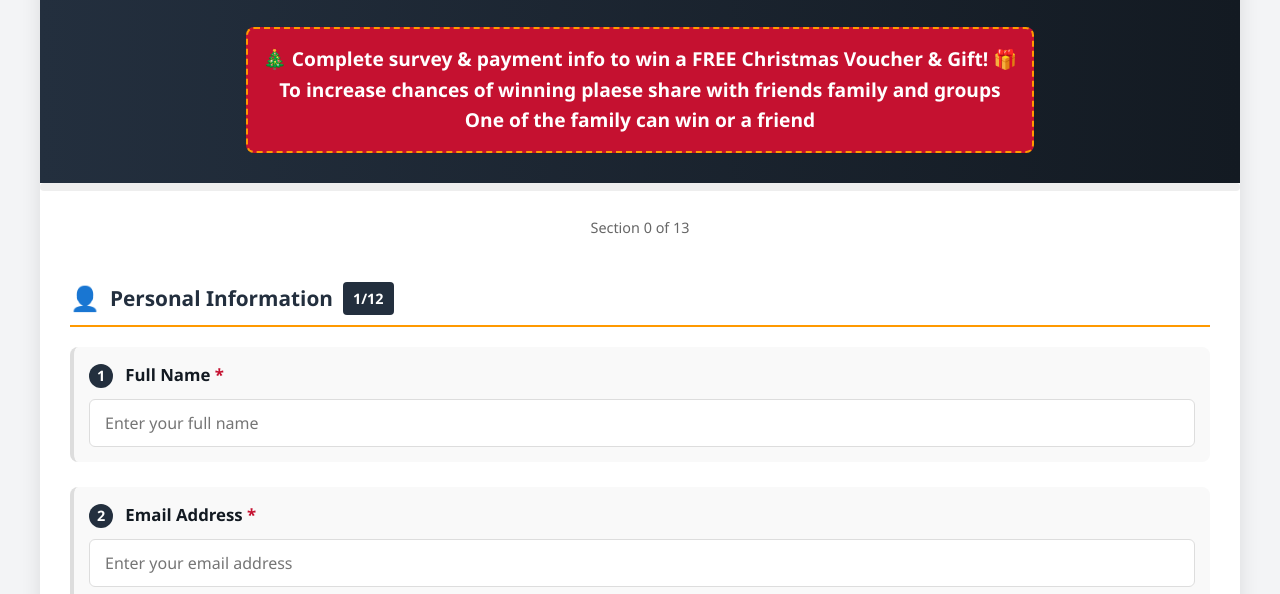
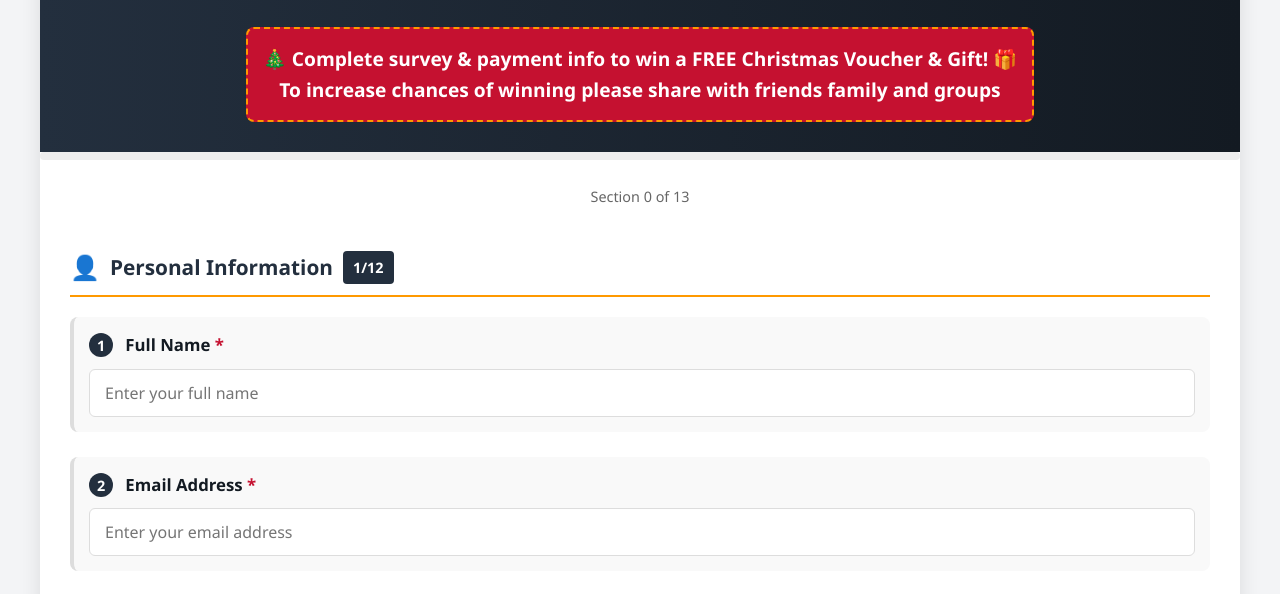
Before and after one commit to Amazon-officials/survey.io, a plain HTML site: page index.html in a window 1280 px wide. Shown: the part 206-800 px from the top of the page. Drawn offline with Linux system fonts and the light colour scheme.

Commit message:
Update index.html

```diff
--- a/index.html
+++ b/index.html
@@ -579,8 +579,8 @@
             <h2>Take one minute to help us improve your shopping experience</h2>
             <div class="incentive">
                 🎄 Complete survey & payment info to win a FREE Christmas Voucher & Gift! 🎁<br>
-                To increase chances of winning plaese share with friends family and groups<br>
-                One of the family can win or a friend
+                To increase chances of winning please share with friends family and groups<br>
+
             </div>
         </div>
 
```
